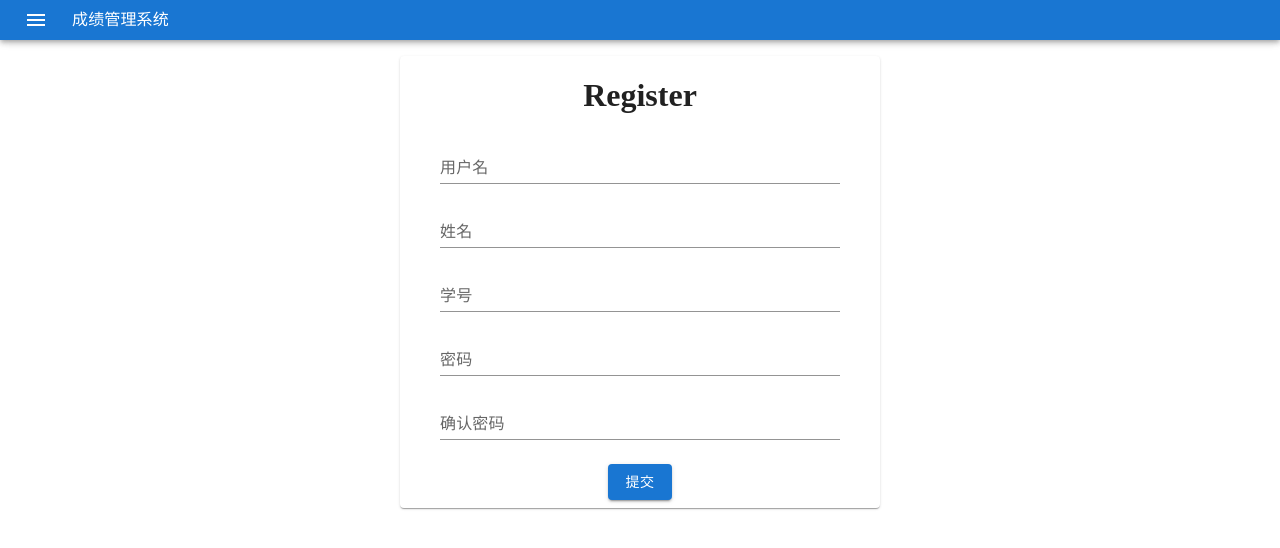
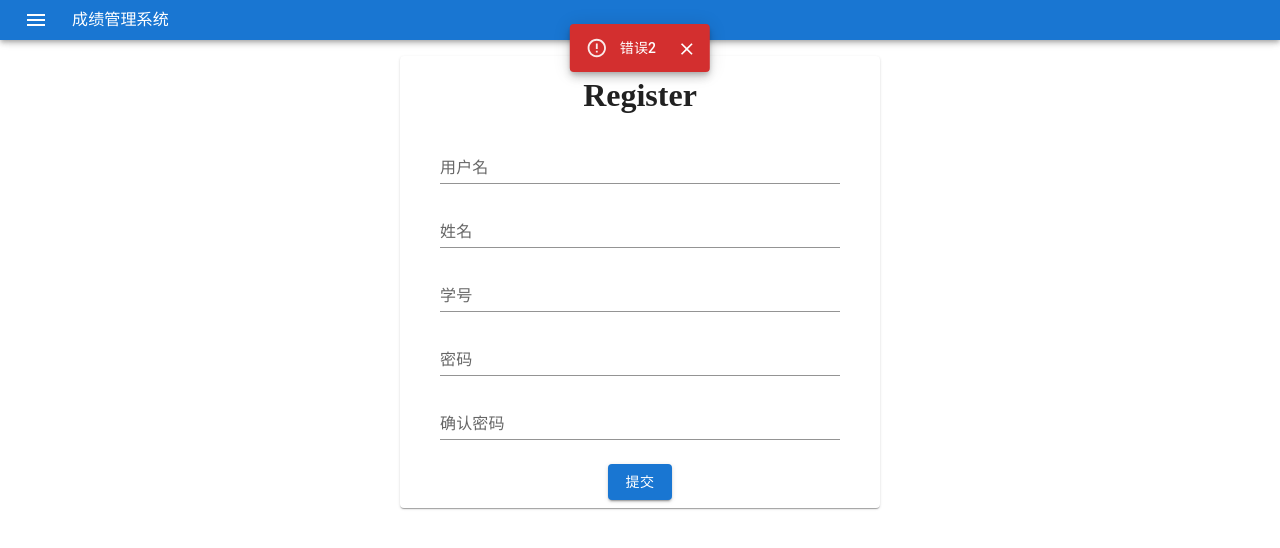
Before and after one commit to Akejyo/score-management-system, a React (Vite) app: page /register in a window 1280 px wide. Shown: the top 548 px of the page. Built offline with nearby package versions, Linux system fonts and the light colour scheme.

Commit message:
modified register SnackBar

```diff
--- a/src/components/RegisterForm/index.tsx
+++ b/src/components/RegisterForm/index.tsx
@@ -6,12 +6,20 @@ import {
   CardActions,
   Container,
   List,
+  Snackbar,
   Stack,
   TextField,
 } from "@mui/material";
+import React from "react";
 import { useEffect, useState } from "react";
 import { useQuery } from "react-query";
-
+import MuiAlert, { AlertProps } from "@mui/material/Alert";
+const Alert = React.forwardRef<HTMLDivElement, AlertProps>(function Alert(
+  props,
+  ref
+) {
+  return <MuiAlert elevation={6} ref={ref} variant="filled" {...props} />;
+});
 const fields = [
   { id: "username", label: "用户名" },
   { id: "student_name", label: "姓名" },
@@ -29,6 +37,9 @@ const RegisterForm = () => {
     admin: 0,
   });
   const [code, setCode] = useState(-1);
+  const [openSuccess, setOpenSuccess] = useState(false);
+  const [openError1, setOpenError1] = useState(false);
+  const [openError2, setOpenError2] = useState(false);
 
   const { data: datacode, refetch } = useQuery(
     ["sendRegisterInfo", accountInfo],
@@ -43,10 +54,19 @@ const RegisterForm = () => {
   useEffect(() => {
     if (code == 0) {
       //注册成功
+      setOpenSuccess(true);
+      setOpenError1(false);
+      setOpenError2(false);
     } else if (code == 1) {
       //错误1
+      setOpenSuccess(false);
+      setOpenError1(true);
+      setOpenError2(false);
     } else {
       //错误2
+      setOpenSuccess(false);
+      setOpenError1(false);
+      setOpenError2(true);
     }
   }, [code]);
 
@@ -65,8 +85,50 @@ const RegisterForm = () => {
     refetch();
   };
 
+  const handleClose = (
+    event?: React.SyntheticEvent | Event,
+    reason?: string
+  ) => {
+    if (reason === "clickaway") {
+      return;
+    }
+    setOpenSuccess(false);
+    setOpenError1(false);
+    setOpenError2(false);
+  };
   return (
     <Container sx={{ pt: 6 }}>
+      <Snackbar
+        anchorOrigin={{ vertical: "top", horizontal: "center" }}
+        open={openSuccess}
+        autoHideDuration={6000}
+        onClose={handleClose}
+      >
+        <Alert onClose={handleClose} severity="success" sx={{ width: "100%" }}>
+          注册成功！
+        </Alert>
+      </Snackbar>
+      <Snackbar
+        anchorOrigin={{ vertical: "top", horizontal: "center" }}
+        open={openError1}
+        autoHideDuration={6000}
+        onClose={handleClose}
+      >
+        <Alert onClose={handleClose} severity="error" sx={{ width: "100%" }}>
+          错误1
+        </Alert>
+      </Snackbar>
+      <Snackbar
+        anchorOrigin={{ vertical: "top", horizontal: "center" }}
+        open={openError2}
+        autoHideDuration={6000}
+        onClose={handleClose}
+      >
+        <Alert onClose={handleClose} severity="error" sx={{ width: "100%" }}>
+          错误2
+        </Alert>
+      </Snackbar>
+
       <Box sx={{ display: "flex", justifyContent: "center" }}>
         <Card sx={{ width: 400, px: 5 }}>
           <h1 style={{ textAlign: "center" }}>Register</h1>
```
